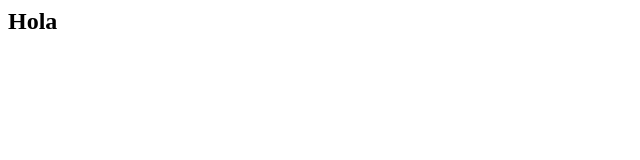
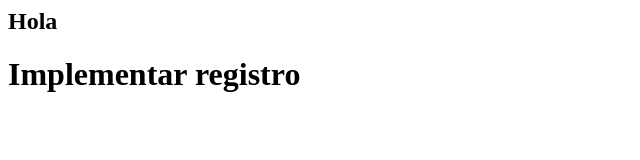
Before and after one commit to xavieryt103-jpg/-landing-demo, a plain HTML site: page index.html in a window 1280 px wide. Shown: the whole page, without its empty margins (0-640 px from the left). Drawn offline with Linux system fonts and the light colour scheme.

Commit message:
Implementando el texto registro

```diff
--- a/index.html
+++ b/index.html
@@ -1 +1,2 @@
 <h2> Hola </h2>
+<h1>Implementar registro</h1>
```
